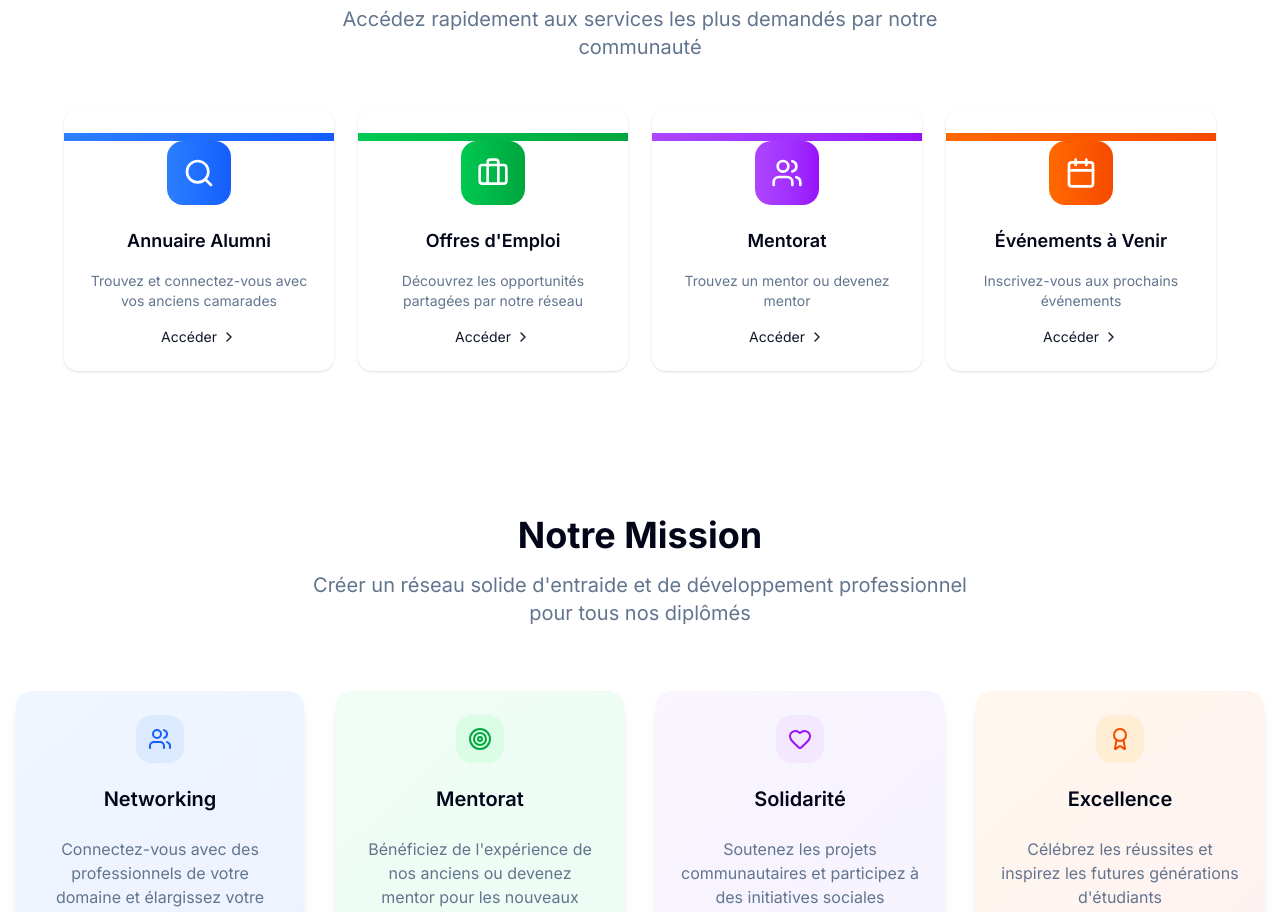
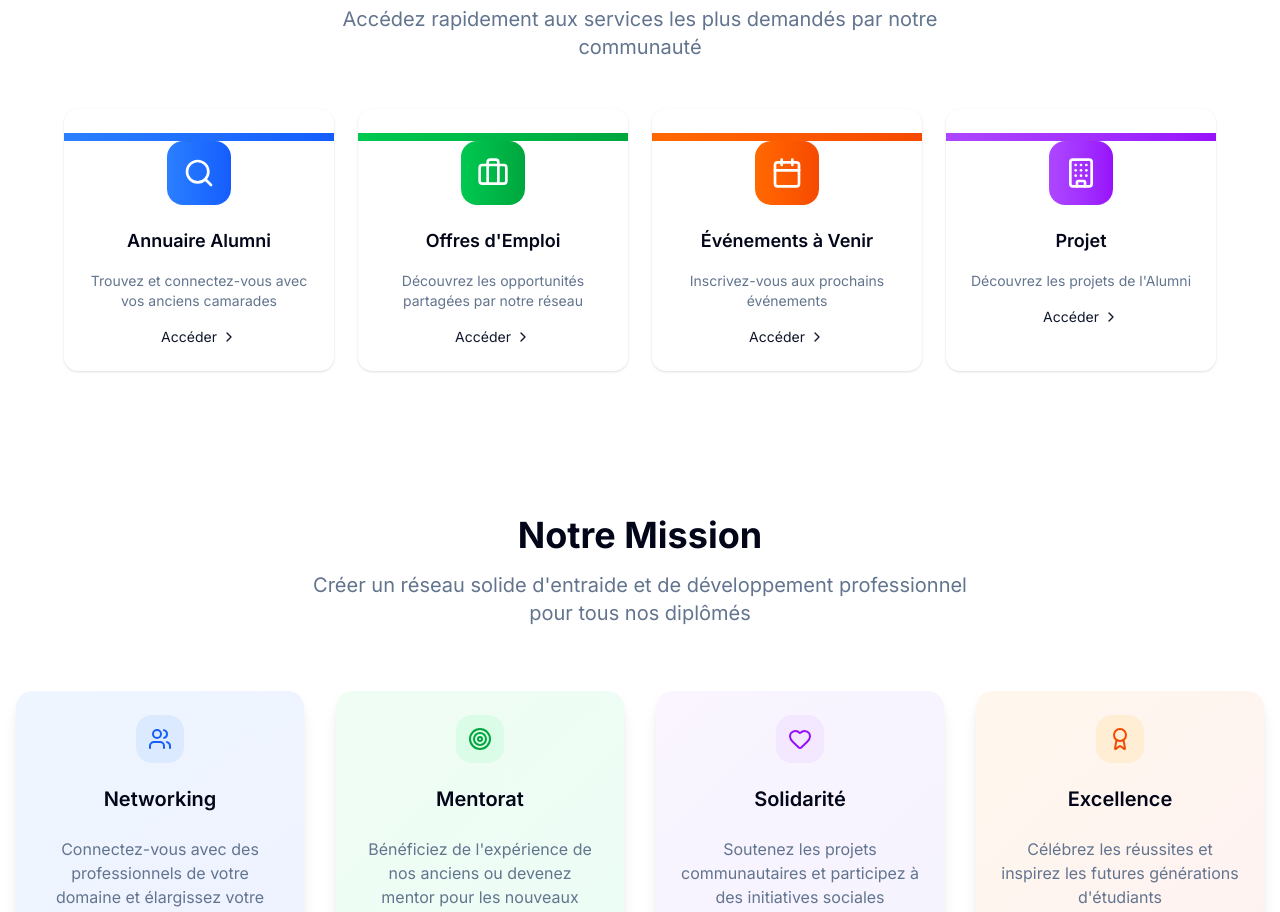
Before and after one commit to miharyjoe/ameua, a Next.js app: page / in a window 1280 px wide. Shown: the part 820-1732 px from the top of the page. Built offline with nearby package versions, Linux system fonts and the light colour scheme; no server answers; the database is empty.

Commit message:
chore: add project in home page

```diff
--- a/app/page.tsx
+++ b/app/page.tsx
@@ -111,18 +111,18 @@ const quickActions = [
     color: "from-green-500 to-green-600"
   },
   {
-    title: "Mentorat",
-    description: "Trouvez un mentor ou devenez mentor",
-    icon: Users,
-    href: "/mentoring",
-    color: "from-purple-500 to-purple-600"
-  },
-  {
     title: "Événements à Venir",
     description: "Inscrivez-vous aux prochains événements",
     icon: Calendar,
     href: "/news",
     color: "from-orange-500 to-orange-600"
+  },
+  {
+    title: "Projet",
+    description: "Découvrez les projets de l'Alumni",
+    icon: Building,
+    href: "/projects",
+    color: "from-purple-500 to-purple-600"
   }
 ]
 
```
